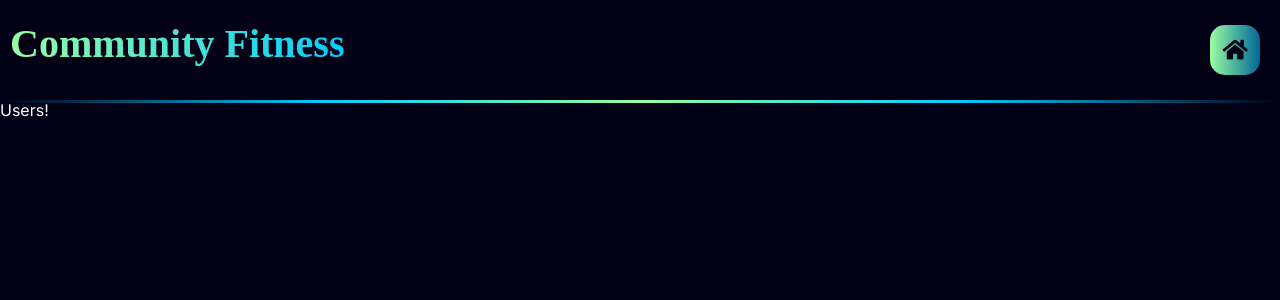
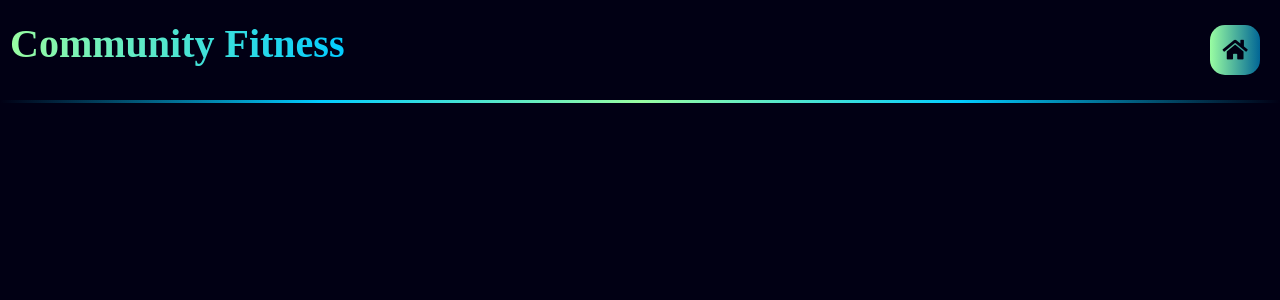
Before and after one commit to VScacchitti/CommunityFitness-project-3, a React (Create React App) app in the folder client/: page /users in a window 1280 px wide. Shown: the top 300 px of the page. Built offline with nearby package versions, Linux system fonts and the light colour scheme; a web font is replaced by a local one.

Commit message:
added social page, it currently displays the workouts, will look at adding comment section next, updated APP and buttons so links work correctly. Will need some more stlying.

```diff
--- a/client/src/App.js
+++ b/client/src/App.js
@@ -8,8 +8,8 @@ import Login from "./pages/Login";
 import Man from "./pages/Man";
 import DragNDrop from "./components/DragNDrop";
 import Workout from "./pages/Workout";
-import Users from "./pages/Users";
 import Profile from "./pages/Profile"
+import Social from "./pages/Social";
 
 
 function App() {
@@ -35,8 +35,8 @@ function App() {
         <Route exact path={"/man"}>
           <Man />
         </Route>
-        <Route exact path={"/users"}>
-          <Users />
+        <Route exact path={"/social"}>
+          <Social />
         </Route>
         <Route exact path={"/profile"}>
           <Profile />
--- a/client/src/components/Buttons.js
+++ b/client/src/components/Buttons.js
@@ -24,7 +24,7 @@ function Buttons() {
           <i class="fas fa-search"></i>
         </button>
       </Link>
-      <Link to="/users">
+      <Link to="/social">
         <button>
           <i className="fas fa-users"></i>
         </button>
--- /dev/null
+++ b/client/src/components/WorkoutResult.js
@@ -0,0 +1,25 @@
+import React from "react";
+import  Container from "../components/Container";
+
+const WorkoutResult = props => {
+  return (
+    <Container>
+      <h3>Workouts</h3>
+      <br/>
+      {props.savedWorkouts.map(savedworkout => {
+        return (
+          <div id={savedworkout.name} key={savedworkout._id}>
+           <h3>{savedworkout.day}</h3>
+           <h4>{savedworkout.name}</h4>
+           <h4>{savedworkout.description}</h4>
+           <br/>
+           <br/>
+          </div>
+        );
+      })
+      }
+    </Container>
+  )
+}
+
+export default WorkoutResult;
--- /dev/null
+++ b/client/src/pages/Social.js
@@ -0,0 +1,24 @@
+import React, { Component } from "react";
+import workoutAPI from "../utils/workout/API";
+import WorkoutResult from "../components/WorkoutResult"
+
+
+class Social extends Component {
+  state = {
+    savedWorkouts: []
+  };
+
+  componentDidMount() {
+    workoutAPI.getWorkout()
+      .then(res => this.setState({ savedWorkouts: res.data }))
+      .catch(err => console.log(err))
+  }
+
+  render() {
+    return (
+      <WorkoutResult savedWorkouts={this.state.savedWorkouts}  />
+    )
+  }
+}
+
+export default Social;
--- a/client/src/pages/Users.js
+++ /dev/null
@@ -1,11 +0,0 @@
-import React from 'react'
-
-function Users() {
-  return (
-    <div>
-      Users!
-    </div>
-  )
-}
-
-export default Users
```
